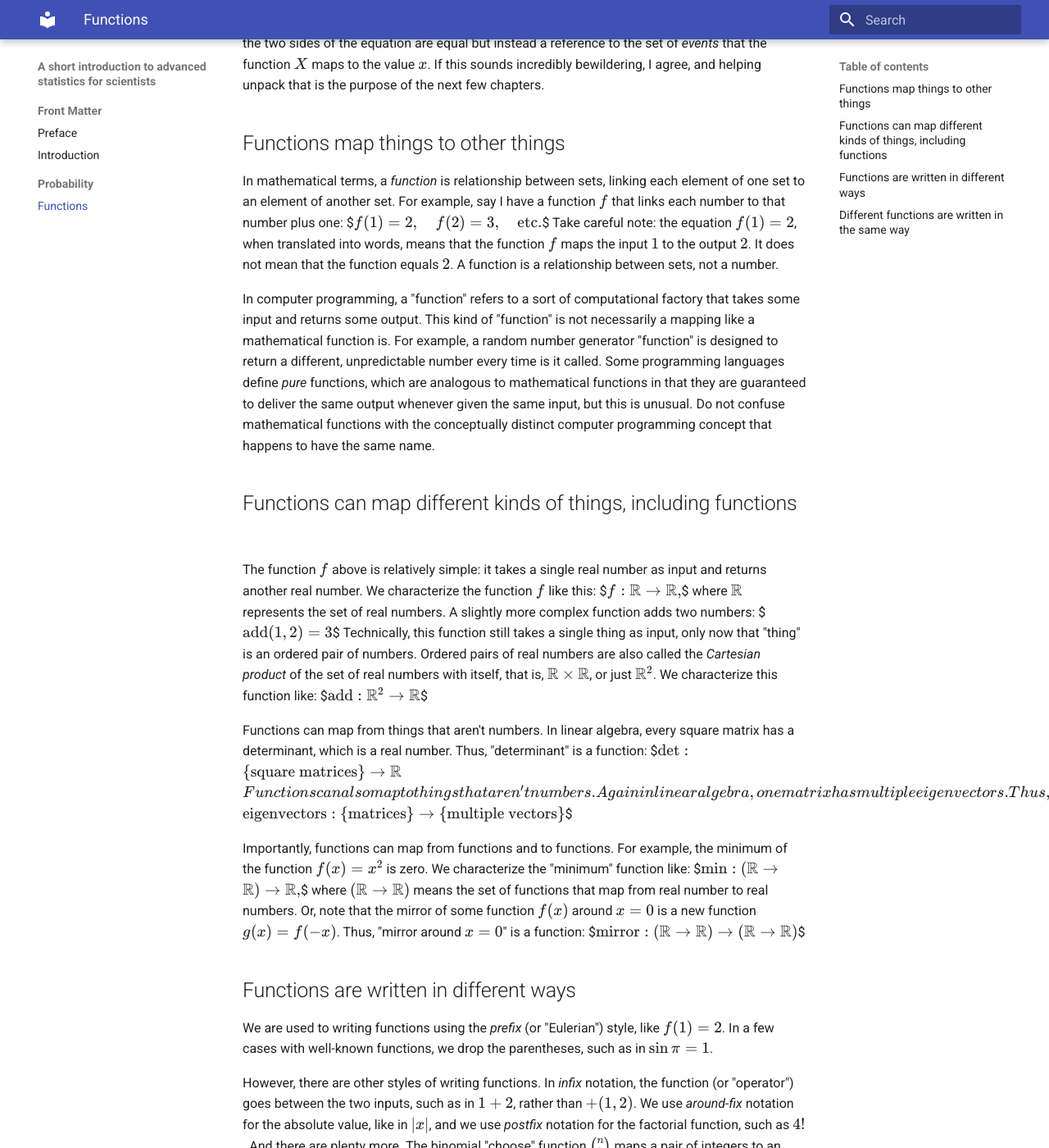
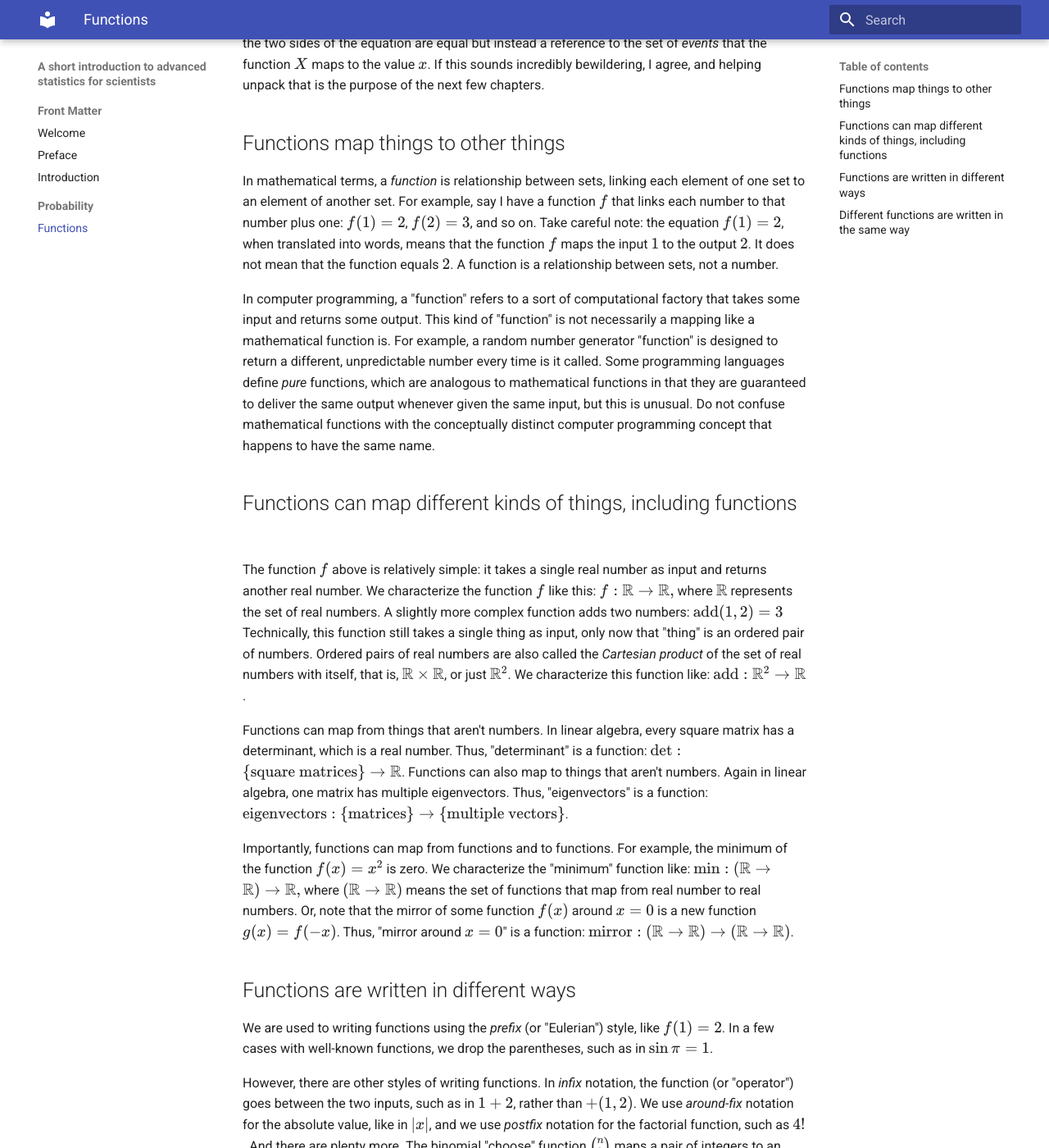
Before and after one commit to swo/stats-book, an MkDocs documentation site: the page built from docs/functions.md, in a window 1280 px wide and 1400 px high, scrolled down 386 px. Shown: the whole window at 82% size. Built offline with MkDocs 1.6.1 and Material for MkDocs 9.7.7, drawn with Linux system fonts in a browser that asks for light colours.

```diff
--- a/docs/functions.md
+++ b/docs/functions.md
@@ -6,17 +6,17 @@ As an example, in statistics, you often see notation like $X=x$. You might be te
 
 ## Functions map things to other things
 
-In mathematical terms, a _function_ is relationship between sets, linking each element of one set to an element of another set. For example, say I have a function $f$ that links each number to that number plus one: $$f(1) = 2, \quad f(2) = 3, \quad \text{etc.}$$ Take careful note: the equation $f(1) = 2$, when translated into words, means that the function $f$ maps the input $1$ to the output $2$. It does not mean that the function equals $2$. A function is a relationship between sets, not a number.
+In mathematical terms, a _function_ is relationship between sets, linking each element of one set to an element of another set. For example, say I have a function $f$ that links each number to that number plus one: $f(1) = 2$, $f(2) = 3$, and so on. Take careful note: the equation $f(1) = 2$, when translated into words, means that the function $f$ maps the input $1$ to the output $2$. It does not mean that the function equals $2$. A function is a relationship between sets, not a number.
 
 In computer programming, a "function" refers to a sort of computational factory that takes some input and returns some output. This kind of "function" is not necessarily a mapping like a mathematical function is. For example, a random number generator "function" is designed to return a different, unpredictable number every time is it called. Some programming languages define _pure_ functions, which are analogous to mathematical functions in that they are guaranteed to deliver the same output whenever given the same input, but this is unusual. Do not confuse mathematical functions with the conceptually distinct computer programming concept that happens to have the same name.
 
 ## Functions can map different kinds of things, including functions
 
-The function $f$ above is relatively simple: it takes a single real number as input and returns another real number. We characterize the function $f$ like this: $$f : \mathbb{R} \to \mathbb{R},$$ where $\mathbb{R}$ represents the set of real numbers. A slightly more complex function adds two numbers: $$\mathrm{add}(1, 2) = 3$$ Technically, this function still takes a single thing as input, only now that "thing" is an ordered pair of numbers. Ordered pairs of real numbers are also called the _Cartesian product_ of the set of real numbers with itself, that is, $\mathbb{R} \times \mathbb{R}$, or just $\mathbb{R}^2$. We characterize this function like: $$\mathrm{add} : \mathbb{R}^2 \to \mathbb{R}$$
+The function $f$ above is relatively simple: it takes a single real number as input and returns another real number. We characterize the function $f$ like this: $f : \mathbb{R} \to \mathbb{R},$ where $\mathbb{R}$ represents the set of real numbers. A slightly more complex function adds two numbers: $\mathrm{add}(1, 2) = 3$ Technically, this function still takes a single thing as input, only now that "thing" is an ordered pair of numbers. Ordered pairs of real numbers are also called the _Cartesian product_ of the set of real numbers with itself, that is, $\mathbb{R} \times \mathbb{R}$, or just $\mathbb{R}^2$. We characterize this function like: $\mathrm{add} : \mathbb{R}^2 \to \mathbb{R}$.
 
-Functions can map from things that aren't numbers. In linear algebra, every square matrix has a determinant, which is a real number. Thus, "determinant" is a function: $$\mathrm{det} : \{\text{square matrices}\} \to \mathbb{R}$$ Functions can also map to things that aren't numbers. Again in linear algebra, one matrix has multiple eigenvectors. Thus, "eigenvectors" is a function: $$\mathrm{eigenvectors} : \{\text{matrices}\} \to \{\text{multiple vectors}\}$$
+Functions can map from things that aren't numbers. In linear algebra, every square matrix has a determinant, which is a real number. Thus, "determinant" is a function: $\mathrm{det} : \{\text{square matrices}\} \to \mathbb{R}$. Functions can also map to things that aren't numbers. Again in linear algebra, one matrix has multiple eigenvectors. Thus, "eigenvectors" is a function: $\mathrm{eigenvectors} : \{\text{matrices}\} \to \{\text{multiple vectors}\}$.
 
-Importantly, functions can map from functions and to functions. For example, the minimum of the function $f(x) = x^2$ is zero. We characterize the "minimum" function like: $$\mathrm{min} : (\mathbb{R} \to \mathbb{R}) \to \mathbb{R},$$ where $(\mathbb{R} \to \mathbb{R})$ means the set of functions that map from real number to real numbers. Or, note that the mirror of some function $f(x)$ around $x=0$ is a new function $g(x) = f(-x)$. Thus, "mirror around $x=0$" is a function: $$\mathrm{mirror} : (\mathbb{R} \to \mathbb{R}) \to (\mathbb{R} \to \mathbb{R})$$
+Importantly, functions can map from functions and to functions. For example, the minimum of the function $f(x) = x^2$ is zero. We characterize the "minimum" function like: $\mathrm{min} : (\mathbb{R} \to \mathbb{R}) \to \mathbb{R},$ where $(\mathbb{R} \to \mathbb{R})$ means the set of functions that map from real number to real numbers. Or, note that the mirror of some function $f(x)$ around $x=0$ is a new function $g(x) = f(-x)$. Thus, "mirror around $x=0$" is a function: $\mathrm{mirror} : (\mathbb{R} \to \mathbb{R}) \to (\mathbb{R} \to \mathbb{R})$.
 
 ## Functions are written in different ways
 
--- a/mkdocs.yml
+++ b/mkdocs.yml
@@ -2,6 +2,7 @@ site_name: A short introduction to advanced statistics for scientists
 
 nav:
   - Front Matter:
+      - index.md
       - preface.md
       - Introduction: introduction.md
   - Probability:
```
Also changed, not shown: docs/index.md (added, +3 -0 lines), 1 other file.
